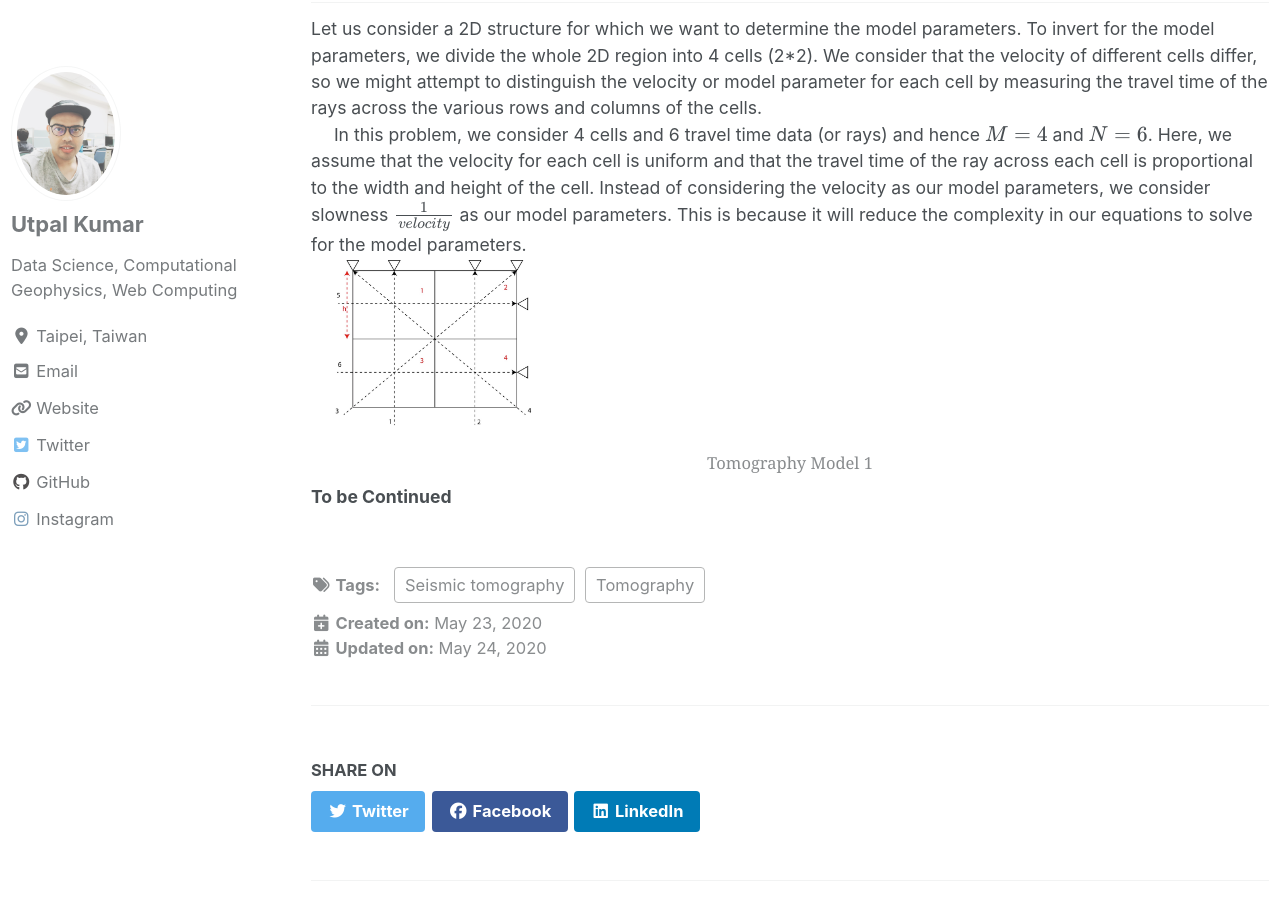
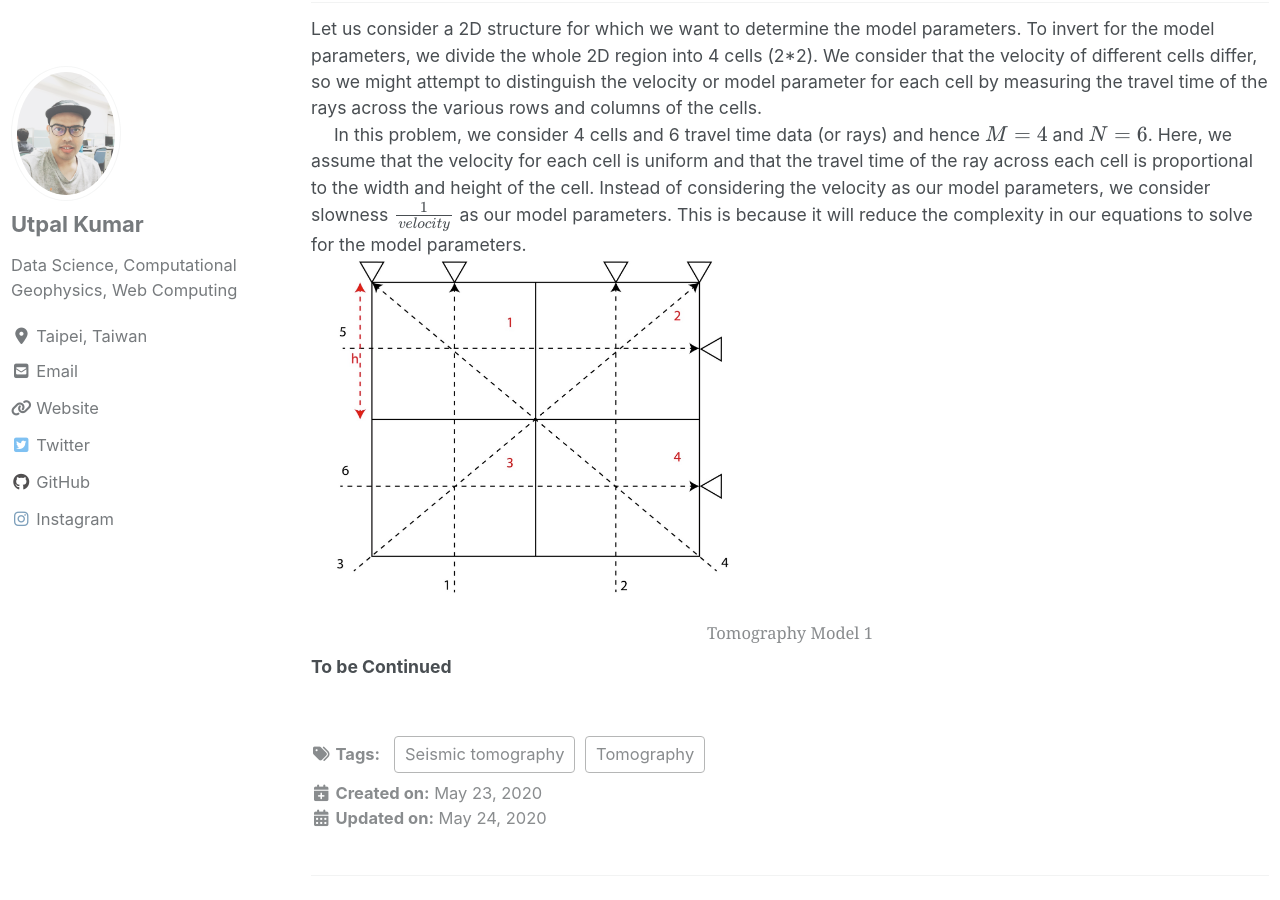
Before and after one commit to apexcodings/earthinversion.github.io, a Jekyll site: the page built from _posts/2020-05-23-numerical-tests-travel-time-tomography.md, in a window 1280 px wide and 900 px high, scrolled down 3395 px. Built offline with Jekyll 4.4.1, drawn with Linux system fonts in a browser that asks for light colours; cached includes are drawn as plain includes; nearby versions of some CDN libraries; formulas are drawn with MathJax 3; comment, search, counter and statistics services are not loaded.

```diff
--- a/_posts/2020-05-23-numerical-tests-travel-time-tomography.md
+++ b/_posts/2020-05-23-numerical-tests-travel-time-tomography.md
@@ -103,7 +103,7 @@
 In this problem, we consider 4 cells and 6 travel time data (or rays) and hence \\( M = 4 \\) and \\( N = 6 \\). Here, we assume that the velocity for each cell is uniform and that the travel time of the ray across each cell is proportional to the width and height of the cell. Instead of considering the velocity as our model parameters, we consider slowness \\( \frac{1}{velocity} \\) as our model parameters. This is because it will reduce the complexity in our equations to solve for the model parameters.
 
 
-<img width="200" src="{{ site.url }}{{ site.baseurl }}/images/tomographyModel1.jpg">
+<img width="400" src="{{ site.url }}{{ site.baseurl }}/images/tomographyModel1.jpg">
 <figcaption>Tomography Model 1</figcaption>
 
 
```
